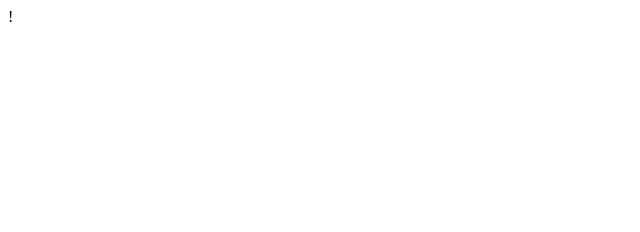
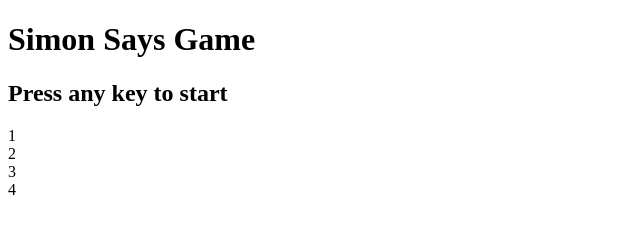
Before and after one commit to Radhe177/Simon-Says-game, a plain HTML site: page src/index.html in a window 1280 px wide. Shown: the whole page, without its empty margins (0-640 px from the left). Drawn offline with Linux system fonts and the light colour scheme.

Commit message:
added some files

```diff
--- a/src/index.html
+++ b/src/index.html
@@ -1 +1,19 @@
-!
+<!DOCTYPE html>
+<html lang="en">
+<head>
+    <meta charset="UTF-8">
+    <meta name="viewport" content="width=device-width, initial-scale=1.0">
+    <title>Simon Says Game</title>
+</head>
+<body>
+<h1>Simon Says Game</h1>
+<h2>Press any key to start</h2>
+
+<div class="btn-contain">
+    <div class="btn">1</div>
+    <div class="btn">2</div>
+    <div class="btn">3</div>
+    <div class="btn">4</div>
+</div>
+</body>
+</html>
```
